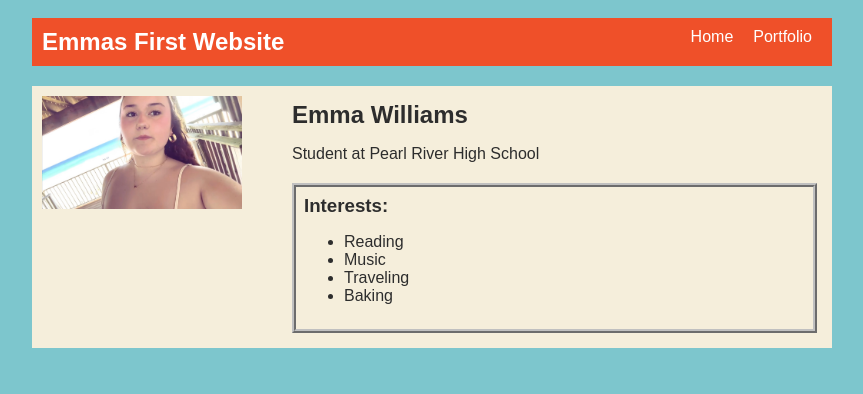
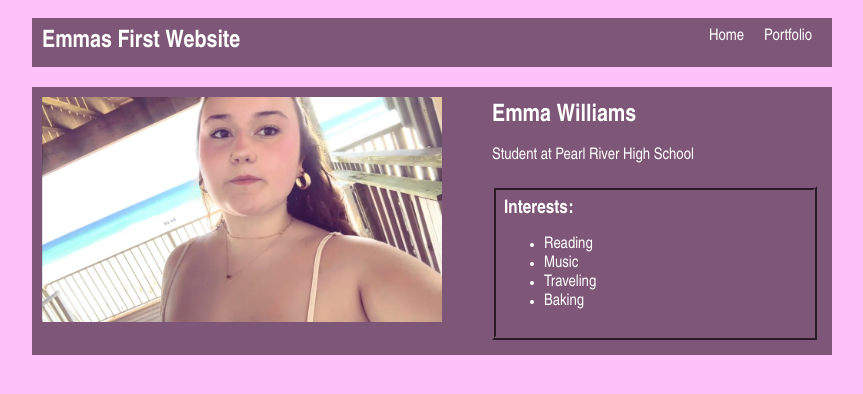
Before and after one commit to emmawilliams39/emmawilliams39.github.io, a plain HTML site: page index.html in a window 1280 px wide. Shown: the whole page, without its empty margins (208-1071 px from the left). Drawn offline with Linux system fonts and the light colour scheme.

Commit message:
created first website

```diff
--- a/style.css
+++ b/style.css
@@ -1,8 +1,8 @@
 body {
-    background: rgb(125, 198, 205);
-    color: rgb(45, 45, 45);
+    background: rgb(255, 193, 250);
+    color: rgb(255, 255, 255);
     padding: 10px;
-    font-family: Arial, sans-serif;
+    font-family: 'Arial Narrow';
 }
 
 #all-contents {
@@ -12,7 +12,7 @@ body {
 
 /* navigation menu */
 nav {
-    background: rgb(239, 80, 41);
+    background: rgb(126, 86, 119);
     margin: 0 auto;
     display: flex;
     padding: 10px;
@@ -21,7 +21,7 @@ nav {
 h1 {
     display: flex;
     align-items: center;
-    color: white;
+    color: rgb(255, 255, 255);
     flex: 1;
     margin: 0;
 }
@@ -40,12 +40,12 @@ h1 {
 
 a {
     text-decoration: none;
-    color: #fff;
+    color: #ffffff;
 }
 
 /* main container area beneath menu */
 main {
-    background: rgb(245, 238, 219);
+    background: rgb(126, 86, 119);
     display: flex;
     margin-top: 20px;
 }
@@ -56,7 +56,7 @@ main {
 }
 
 .sidebar-img {
-    width: 200px;
+    width: 400px;
 }
 
 .content {
@@ -66,7 +66,7 @@ main {
 
 /* interests section styles */
 #interests {
-    border: 4px silver ridge;
+    border: 4px rgb(126, 86, 119) ridge;
     padding: 8px;
     margin-top: 20px;
 }
@@ -76,7 +76,7 @@ h2, h3 {
 }
 /* Portfolio styles */
 .content h1 {
-  color: black;
+  color: (126, 86, 119);
 }
 
 #portfolio {
@@ -97,5 +97,6 @@ h2, h3 {
 
 #portfolio a {
   text-decoration: none;
-  color: #454545;
+
+  color:black
 }
```
Also changed, not shown: index.html (+1 -0 lines), .github/workflows/updates-from-repos.yml (deleted).
